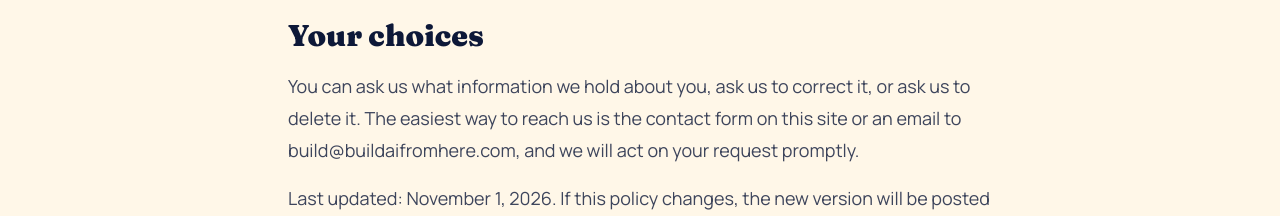
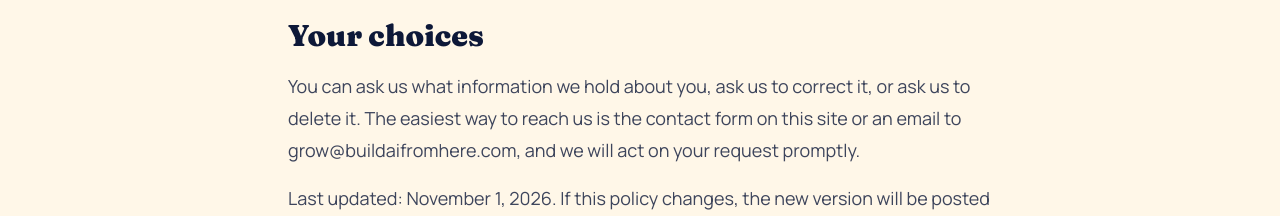
Before and after one commit to frankb3544/aigrowth-muse, a Next.js app: page /privacy in a window 1280 px wide. Shown: the part 1625-1841 px from the top of the page. Built offline with nearby package versions, Linux system fonts and the light colour scheme.

Commit message:
Public email: grow@buildaifromhere.com

```diff
--- a/app/privacy/page.tsx
+++ b/app/privacy/page.tsx
@@ -39,7 +39,7 @@ const sections = [
   {
     heading: "Your choices",
     paragraphs: [
-      "You can ask us what information we hold about you, ask us to correct it, or ask us to delete it. The easiest way to reach us is the contact form on this site or an email to build@buildaifromhere.com, and we will act on your request promptly.",
+      "You can ask us what information we hold about you, ask us to correct it, or ask us to delete it. The easiest way to reach us is the contact form on this site or an email to grow@buildaifromhere.com, and we will act on your request promptly.",
       "Last updated: November 1, 2026. If this policy changes, the new version will be posted on this page.",
     ],
   },
--- a/lib/site.ts
+++ b/lib/site.ts
@@ -62,7 +62,7 @@ export const SITE_TAGLINE =
  * changes needed.
  */
 export const CONTACT_PHONE = "(704) 900-1645";
-export const CONTACT_EMAIL = "build@buildaifromhere.com";
+export const CONTACT_EMAIL = "grow@buildaifromhere.com";
 
 export const SOCIAL_LINKS = {
   facebook: "",
```
